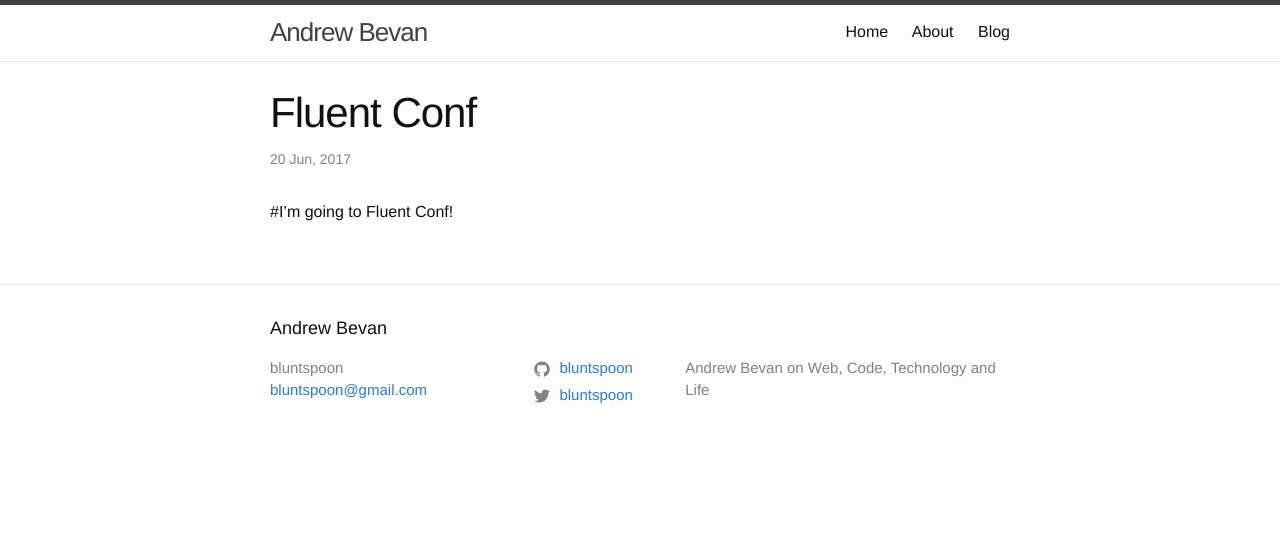
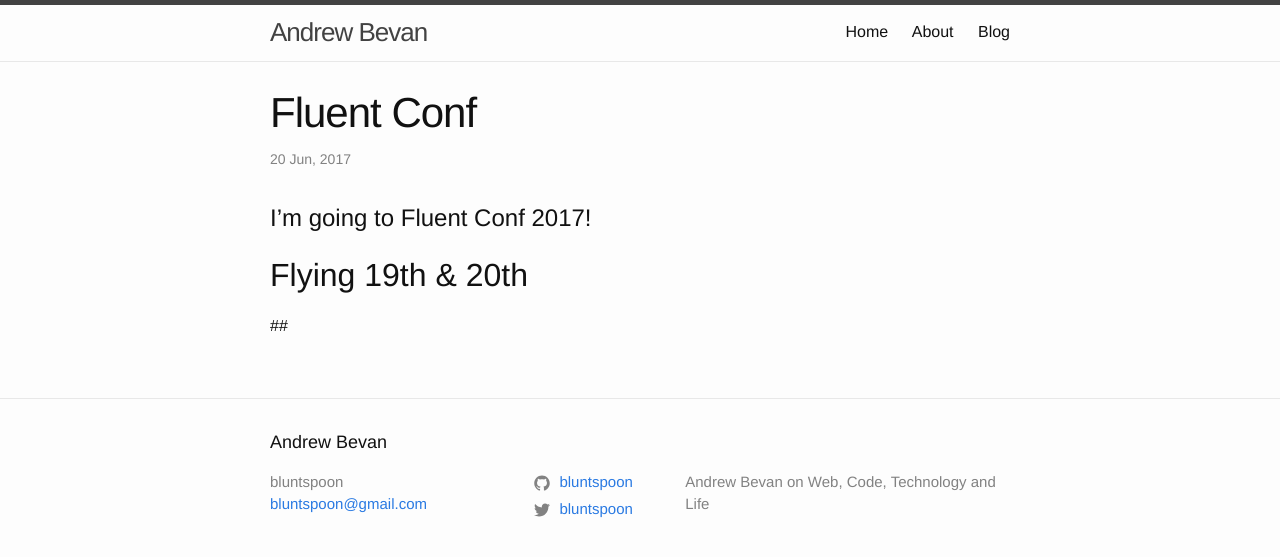
Before and after one commit to bluntspoon/bluntspoon.github.io, a Jekyll site: the page built from _posts/2017-06-20-fluent-conf.md, in a window 1280 px wide. Shown: the top 557 px of the page. Built offline with Jekyll 4.4.1, drawn with Linux system fonts in a browser that asks for light colours.

Commit message:
Update 2017-06-20-fluent-conf.md

```diff
--- a/_posts/2017-06-20-fluent-conf.md
+++ b/_posts/2017-06-20-fluent-conf.md
@@ -1,4 +1,6 @@
 ---
 layout: post
 ---
-#I'm going to Fluent Conf!
+# I'm going to Fluent Conf 2017!
+## Flying 19th & 20th
+##
```
